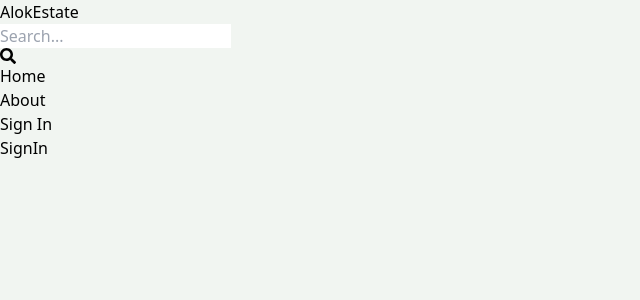
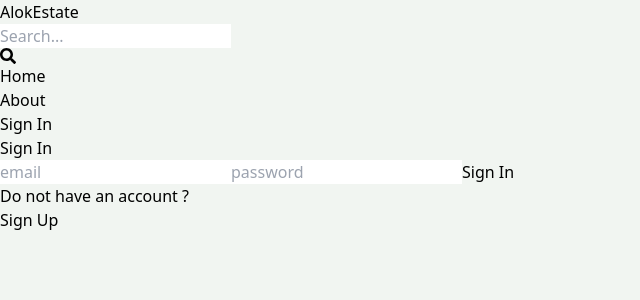
Before and after one commit to Alok2304/mern-estate, a React (Vite) app in the folder client/: page /sign-in in a window 1280 px wide. Shown: the top 300 px of the page, without its empty margins (0-640 px from the left). Built offline with nearby package versions, Linux system fonts and the light colour scheme.

Commit message:
Completed Signin page functionality

```diff
--- a/client/src/pages/SignIn.jsx
+++ b/client/src/pages/SignIn.jsx
@@ -1,9 +1,76 @@
+import { useState } from "react";
+import { Link, useNavigate } from "react-router-dom";
 
+export default function SignIn() {
+	const [formData, setFormData] = useState({});
+	const [error, setError] = useState(null);
+	const [loading, setLoading] = useState(false);
+	const navigate = useNavigate();
 
-function SignIn() {
-  return (
-    <div>SignIn</div>
-  )
+	const handleChange = (e) => {
+		setFormData({
+			...formData,
+			[e.target.id]: e.target.value,
+		});
+	};
+
+	const handleSubmit = async (e) => {
+		e.preventDefault();
+		try {
+			setLoading(true);
+			const res = await fetch("/api/auth/sign-in", {
+				method: "POST",
+				headers: {
+					"Content-Type": "application/json",
+				},
+				body: JSON.stringify(formData),
+			});
+			const data = await res.json();
+			if (data.success === false) {
+				setError(data.message);
+				setLoading(false);
+				return;
+			}
+			setLoading(false);
+			navigate("/");
+		} catch (error) {
+			setLoading(false);
+			setError(error.message);
+		}
+	};
+
+	return (
+		<div className="p-3 max-w-lg mx-auto">
+			<h1 className="text-3xl text-center font-semibold my-7">Sign In</h1>
+			<form onSubmit={handleSubmit} className="flex flex-col gap-4">
+				<input
+					type="email"
+					placeholder="email"
+					className="border p-3 rounded-lg"
+					id="email"
+					onChange={handleChange}
+				/>
+				<input
+					type="password"
+					placeholder="password"
+					className="border p-3 rounded-lg"
+					id="password"
+					onChange={handleChange}
+				/>
+				<button
+					disabled={loading}
+					className="bg-slate-700 text-white uppercase rounded-lg p-3 hover:opacity-95 disabled:opacity-80"
+				>
+					{loading ? "Loading..." : "Sign In"}
+				</button>
+			</form>
+			<div className="flex gap-2 mt-5">
+				<p>Do not have an account ?</p>
+				<Link to={"/sign-up"}>
+					<span className="text-blue-700">Sign Up</span>
+				</Link>
+			</div>
+			{error && <p className="text-red-500 mt-5">{error}</p>}
+		</div>
+	);
 }
-
-export default SignIn;
```
